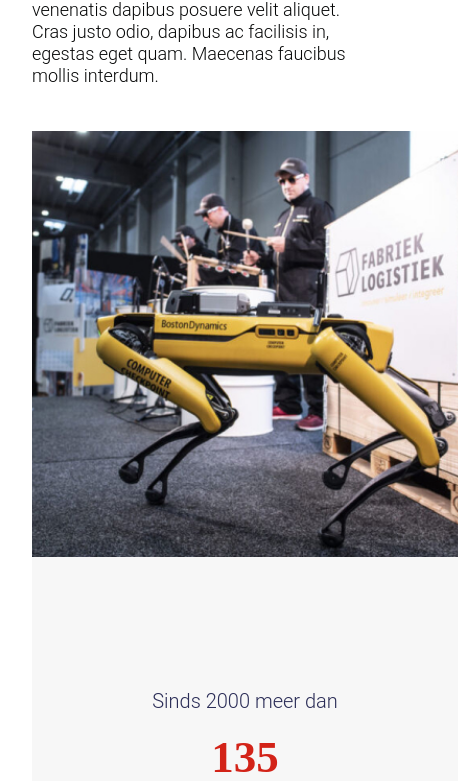
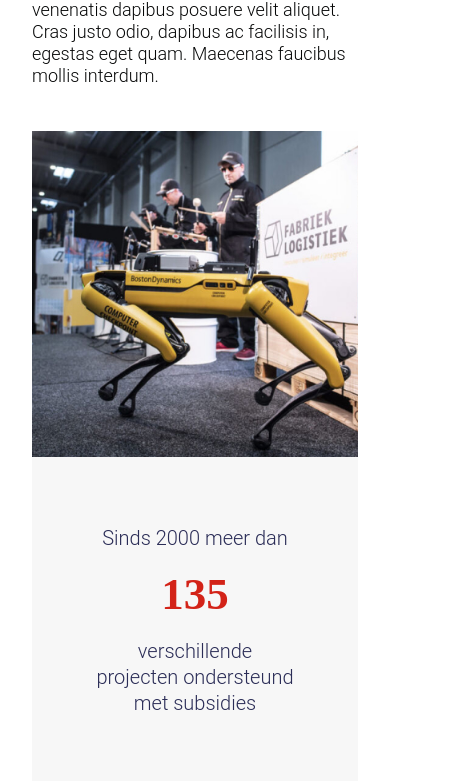
Before and after one commit to Citingdude/smarthub, a Nuxt app: page / in a window 390 px wide. Shown: the part 3464-4245 px from the top of the page, 458 px wide, since content can reach past the window. Built offline with nearby package versions, Linux system fonts and the light colour scheme.

Commit message:
Fix kpi grid on mobile

```diff
--- a/components/kpi/KpiGrid.vue
+++ b/components/kpi/KpiGrid.vue
@@ -1,5 +1,5 @@
 <template>
-  <div class="grid md:grid-cols-2 xl:grid-cols-3">
+  <div class="grid grid-cols-1 md:grid-cols-2 xl:grid-cols-3">
     <KpiGridImage
       src="/images/kpi/kpi_image_1.jpg"
       alt="Robot hond"
--- a/components/kpi/KpiGridImage.vue
+++ b/components/kpi/KpiGridImage.vue
@@ -6,7 +6,7 @@
 </script>
 
 <template>
-  <div>
+  <div class="flex">
     <img
       class="aspect-square object-cover w-full h-auto"
       :src="props.src"
```
